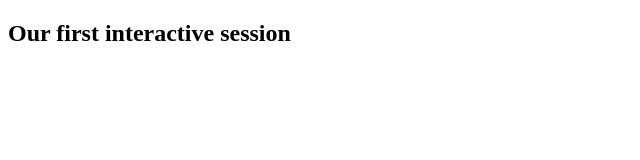
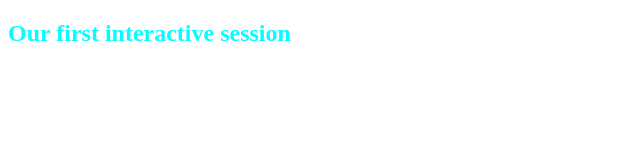
Before and after one commit to TalhaCodingStudio/Hello_World_Program, a plain HTML site: page index.html in a window 1280 px wide. Shown: the whole page, without its empty margins (0-640 px from the left). Drawn offline with Linux system fonts and the light colour scheme.

Commit message:
Styles file added

```diff
--- a/index.html
+++ b/index.html
@@ -4,6 +4,7 @@
     <meta charset="UTF-8">
     <meta name="viewport" content="width=device-width, initial-scale=1.0">
     <title>Document</title>
+    <link rel="stylesheet" href="styles.css">
 </head>
 <body>
     <h2>Our first interactive session</h2>
--- /dev/null
+++ b/styles.css
@@ -0,0 +1,3 @@
+h2{
+    color :aqua;
+}
```
